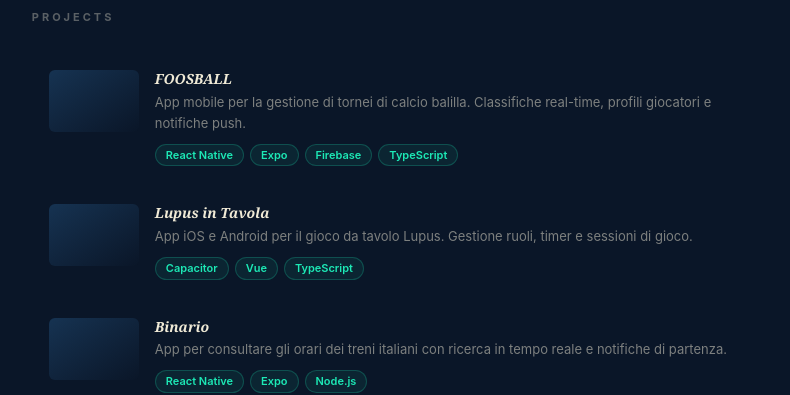
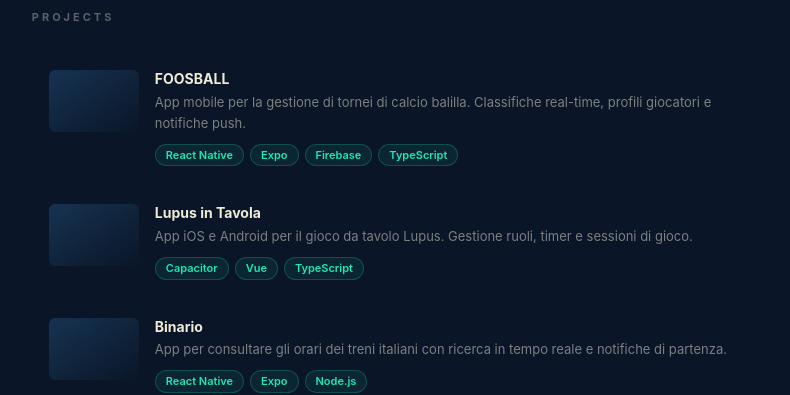
Before and after one commit to deeeemiss/portfolio, a React (Vite) app: page / in a window 1280 px wide. Shown: the part 1308-1703 px from the top of the page, without its empty margins (453-1243 px from the left). Built offline with nearby package versions, Linux system fonts and the light colour scheme.

Commit message:
fix: use SF Pro (font-sans) for project titles instead of New York serif

```diff
--- a/src/components/ui/ProjectCard.tsx
+++ b/src/components/ui/ProjectCard.tsx
@@ -32,7 +32,7 @@ export function ProjectCard({ project }: Props) {
       {/* Info */}
       <div className="flex-1 min-w-0">
         <div className="flex items-start justify-between gap-2">
-          <h3 className="font-serif italic text-[14px] font-bold text-text-primary leading-tight">
+          <h3 className="font-sans text-[14px] font-bold text-text-primary leading-tight">
             {project.title}
           </h3>
           {project.link && (
```
